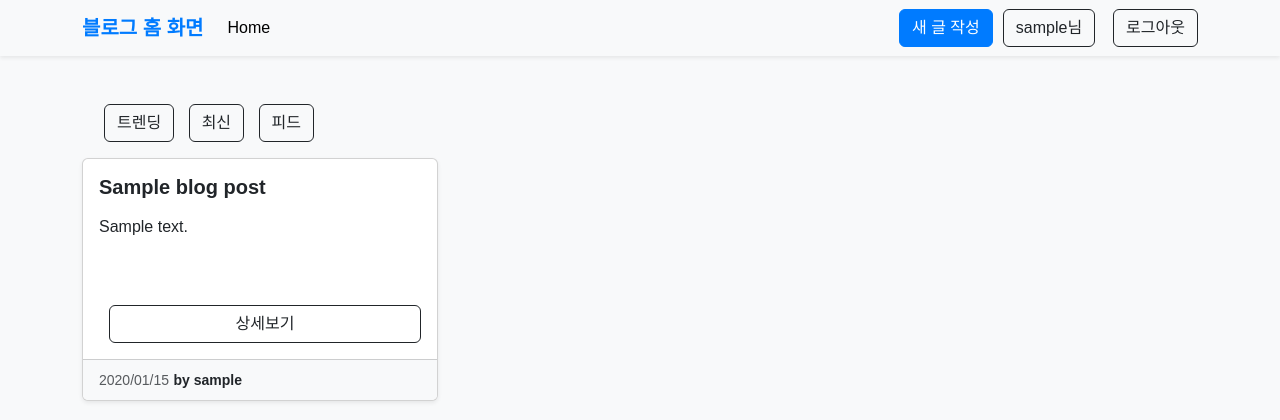
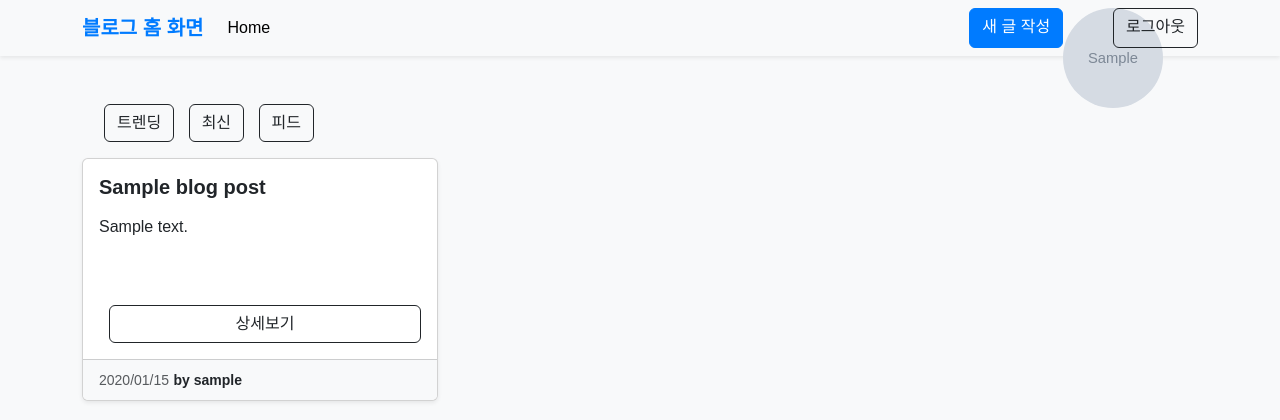
Before and after one commit to kyongseo/NewsFeed, a Spring app: template src/main/resources/templates/home.html in a window 1280 px wide. Shown: the top 420 px of the page. Run offline with Thymeleaf, Linux system fonts and the light colour scheme; the template is opened without the code that fills it: most values are stand-ins (such as "Sample title", 1, 10 or a date in 2020); grey boxes marked "Sample" are stand-in pictures; data that the repository does not hold is empty.

Commit message:
사용자 이미지 파일 추가

```diff
--- a/src/main/java/hello/blog/controller/HomeController.java
+++ b/src/main/java/hello/blog/controller/HomeController.java
@@ -32,6 +32,7 @@
                 User user = userOptional.get();
                 model.addAttribute("nickname", user.getUserNick());
                 model.addAttribute("username", user.getUserName());
+                model.addAttribute("profileImage", "/files/" + userOptional.get().getFilename());
             }
         } else {
             model.addAttribute("username", "");
--- a/src/main/java/hello/blog/controller/PostController.java
+++ b/src/main/java/hello/blog/controller/PostController.java
@@ -1,18 +1,13 @@
 package hello.blog.controller;
 
 import hello.blog.domain.Post;
-import hello.blog.domain.User;
-import hello.blog.repository.PostRepository;
 import hello.blog.service.PostService;
 import hello.blog.service.UserService;
-import jakarta.servlet.http.Cookie;
-import jakarta.servlet.http.HttpServletRequest;
 import lombok.RequiredArgsConstructor;
 import org.springframework.stereotype.Controller;
 import org.springframework.ui.Model;
 import org.springframework.web.bind.annotation.*;
 
-import java.util.Optional;
 
 @Controller
 @RequestMapping("/posts")
--- a/src/main/java/hello/blog/domain/User.java
+++ b/src/main/java/hello/blog/domain/User.java
@@ -34,9 +34,6 @@
     @Column(nullable = false)
     private String password;
 
-//    @Column
-//    private LocalDate registrationDate;
-
     @Column(name = "registration_date", updatable = false)
     @CreatedDate
     private LocalDateTime registrationDate = LocalDateTime.now();
--- a/src/main/java/hello/blog/repository/RoleRepository.java
+++ b/src/main/java/hello/blog/repository/RoleRepository.java
@@ -7,6 +7,7 @@
 import org.springframework.stereotype.Repository;
 
 import java.util.Optional;
+
 @Repository
 public interface RoleRepository extends JpaRepository<Role, Long> {
     Optional<Role> findByRoleName(RoleName roleName);
--- a/src/main/java/hello/blog/service/PostService.java
+++ b/src/main/java/hello/blog/service/PostService.java
@@ -1,6 +1,5 @@
 package hello.blog.service;
 
-import hello.blog.domain.Blog;
 import hello.blog.domain.Post;
 import hello.blog.domain.User;
 import hello.blog.repository.PostRepository;
@@ -10,10 +9,8 @@
 import org.springframework.transaction.annotation.Transactional;
 
 import java.time.LocalDateTime;
-import java.util.Collections;
 import java.util.List;
 import java.util.Optional;
-import java.util.Set;
 
 @Service
 @RequiredArgsConstructor
--- a/src/main/resources/application.yml
+++ b/src/main/resources/application.yml
@@ -14,3 +14,6 @@
 
 server:
   port: 80
+
+file:
+  upload-dir: src/main/resources/static/files/
--- a/src/main/resources/static/css/home.css
+++ b/src/main/resources/static/css/home.css
@@ -94,3 +94,25 @@
 .emphasized{
     font-weight: bold;
 }
+
+.profile-image {
+    width: 40px; /* 프로필 사진의 너비 */
+    height: 40px; /* 프로필 사진의 높이 */
+    border-radius: 50%; /* 원형 모양으로 만들기 */
+}
+
+.profile-link {
+    display: flex;
+    align-items: center;
+    text-decoration: none;
+    color: black;
+}
+
+.profile-image img {
+    width: 100px; /* 프로필 사진의 너비 */
+    height: 100px; /* 프로필 사진의 높이 */
+    border-radius: 50%; /* 원형 모양으로 만들기 */
+    object-fit: cover; /* 이미지를 요소에 맞게 자동으로 크롭 */
+    float: left; /* 좌측 정렬 */
+    margin-right: 20px; /* 사용자 이름과의 간격 조정 */
+}
--- a/src/main/resources/templates/home.html
+++ b/src/main/resources/templates/home.html
@@ -23,10 +23,12 @@
       <!-- 사용자 영역 -->
       <div th:if="${username != ''}" class="d-flex">
         <a class="btn btn-primary" th:href="@{/posts/create}">새 글 작성</a>
-        <a class="btn btn-outline-dark me-2" th:href="@{'/' + ${username}}" th:text="${nickname} + '님'"></a>
-        <a class="btn btn-outline-dark" th:href="@{/logout}">로그아웃</a>
-      </div>
-      <!-- 비로그인 유저 -->
+        <a th:href="@{'/' + ${username}}" class="profile-image">
+          <img th:src="@{${profileImage}}" alt="Profile Image" />
+         </a>
+         <a class="btn btn-outline-dark" th:href="@{/logout}">로그아웃</a>
+       </div>
+       <!-- 비로그인 유저 -->
       <div th:if="${username == ''}" class="d-flex">
         <a class="btn btn-outline-dark me-2" th:href="@{/loginform}">로그인</a>
       </div>
--- a/src/main/resources/templates/user/mypage.html
+++ b/src/main/resources/templates/user/mypage.html
@@ -12,6 +12,9 @@
     <h3 class="my-4">안녕하세요, <span th:text="${user.userNick}">User</span> 님</h3>
     <div class="card">
         <div class="card-body">
+            <div class="profile-image">
+                <img th:src="@{${profileImage}}" alt="Profile Image" />
+            </div>
             <!--<h5 class="card-title">유저 정보</h5>-->
             <p class="card-text"><strong>유저 아이디 :</strong> <span th:text="${user.userName}">username</span></p>
             <p class="card-text"><strong>이메일 :</strong> <span th:text="${user.email}">email@example.com</span></p>
```
Also changed, not shown: src/main/java/hello/blog/controller/UserController.java (+12 -2 lines), src/main/java/hello/blog/service/UserService.java (+29 -1 lines), src/main/resources/static/css/myPage.css (+9 -0 lines), src/main/resources/templates/register.html (+11 -6 lines).
